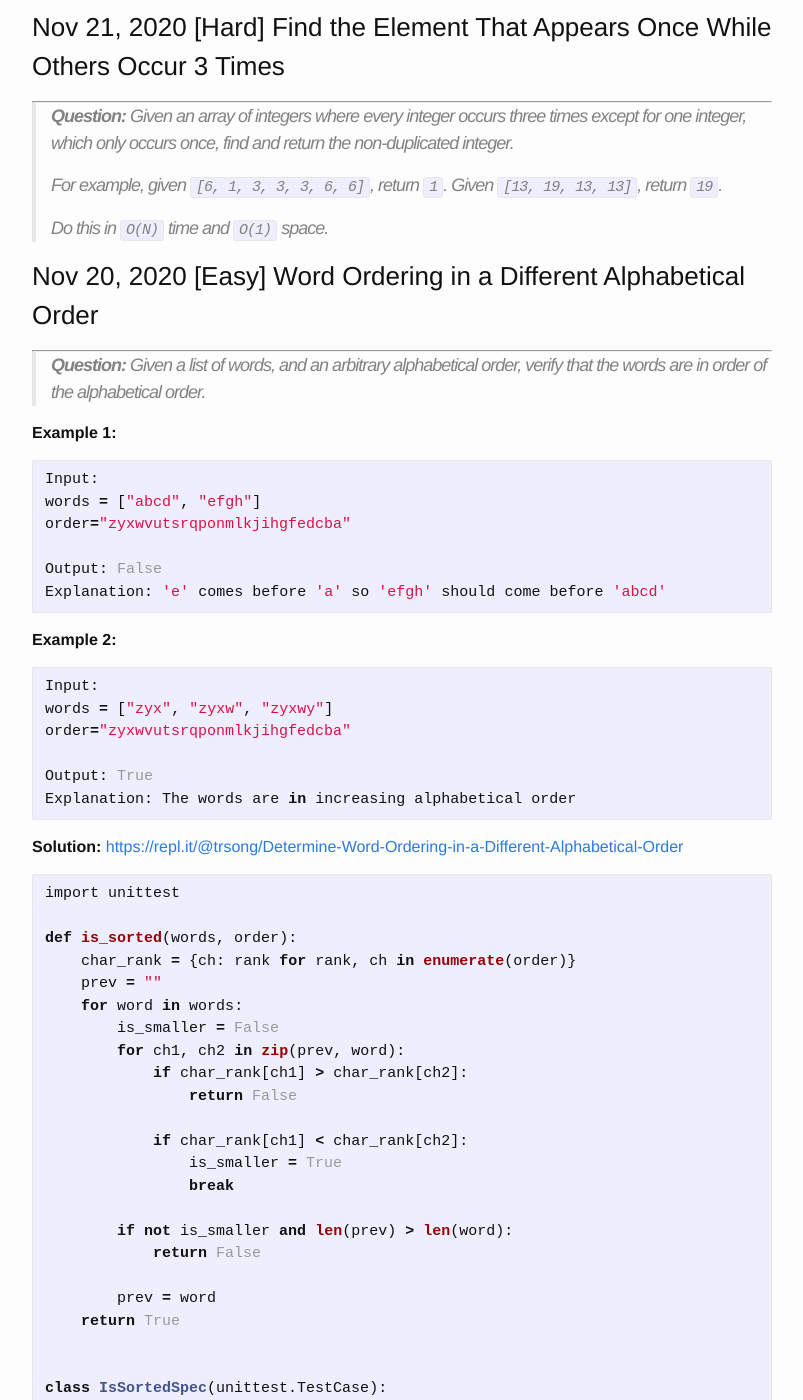
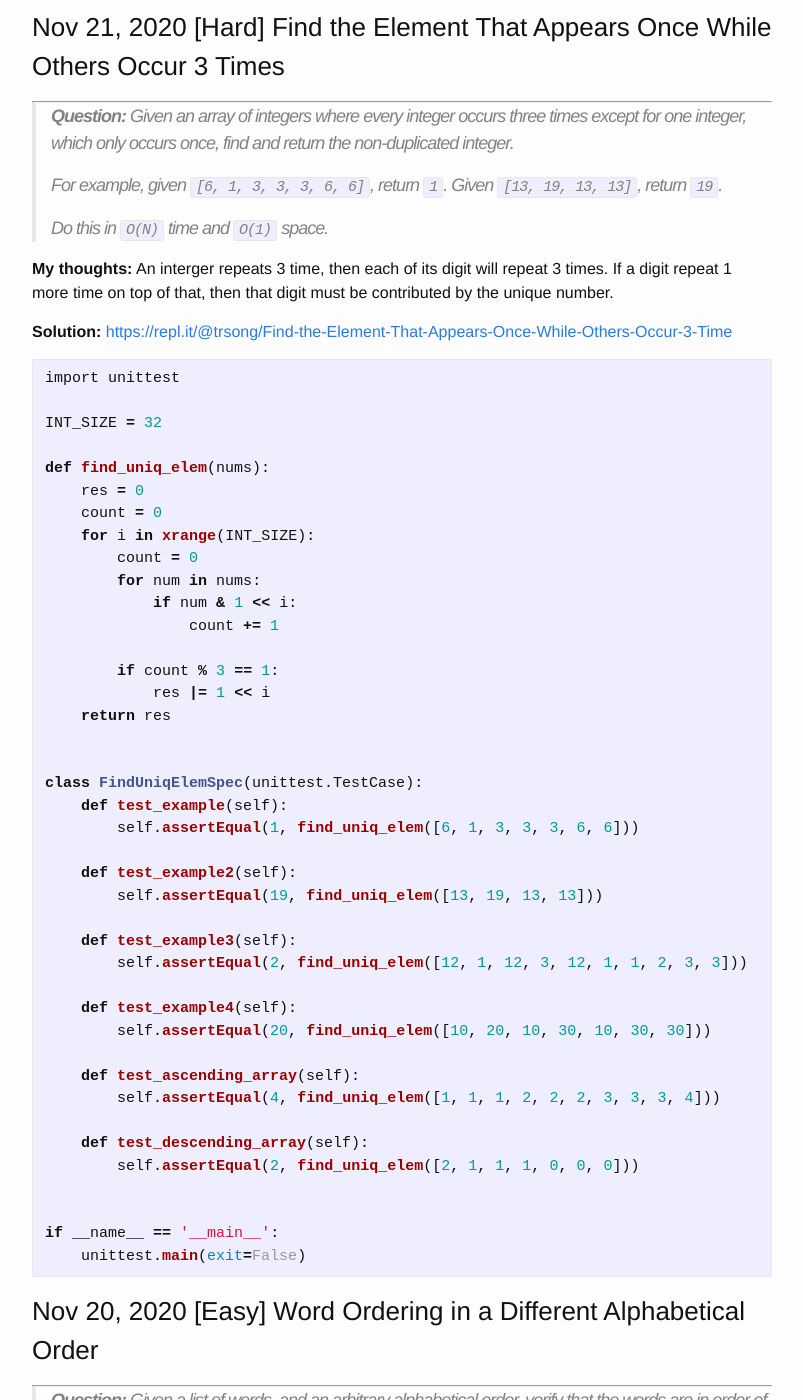
Before and after one commit to trsong/trsong.github.io, a Jekyll site: the page built from _posts/2020-11-01-DailyQuestionsAug.md, in a window 1280 px wide and 1400 px high, scrolled down 1555 px. Shown: the whole window, without its empty margins (238-1041 px from the left). Built offline with Jekyll 4.4.1, drawn with Linux system fonts in a browser that asks for light colours; some of the changed text lies outside the part shown.

Commit message:
Add solution to Nov 21 question.

````diff
--- a/_posts/2020-11-01-DailyQuestionsAug.md
+++ b/_posts/2020-11-01-DailyQuestionsAug.md
@@ -51,6 +51,51 @@ Output: []
 >
 > Do this in `O(N)` time and `O(1)` space.
 
+**My thoughts:** An interger repeats 3 time, then each of its digit will repeat 3 times. If a digit repeat 1 more time on top of that, then that digit must be contributed by the unique number.
+
+**Solution:** [https://repl.it/@trsong/Find-the-Element-That-Appears-Once-While-Others-Occur-3-Time](https://repl.it/@trsong/Find-the-Element-That-Appears-Once-While-Others-Occur-3-Time)
+```py
+import unittest
+
+INT_SIZE = 32
+
+def find_uniq_elem(nums):
+    res = 0
+    count = 0
+    for i in xrange(INT_SIZE):
+        count = 0
+        for num in nums:
+            if num & 1 << i:
+                count += 1
+
+        if count % 3 == 1:
+            res |= 1 << i
+    return res
+
+
+class FindUniqElemSpec(unittest.TestCase):
+    def test_example(self):
+        self.assertEqual(1, find_uniq_elem([6, 1, 3, 3, 3, 6, 6]))
+
+    def test_example2(self):
+        self.assertEqual(19, find_uniq_elem([13, 19, 13, 13]))
+
+    def test_example3(self):
+        self.assertEqual(2, find_uniq_elem([12, 1, 12, 3, 12, 1, 1, 2, 3, 3]))
+
+    def test_example4(self):
+        self.assertEqual(20, find_uniq_elem([10, 20, 10, 30, 10, 30, 30]))
+
+    def test_ascending_array(self):
+        self.assertEqual(4, find_uniq_elem([1, 1, 1, 2, 2, 2, 3, 3, 3, 4]))
+
+    def test_descending_array(self):
+        self.assertEqual(2, find_uniq_elem([2, 1, 1, 1, 0, 0, 0]))
+
+
+if __name__ == '__main__':
+    unittest.main(exit=False)
+```
 
 ### Nov 20, 2020 \[Easy\] Word Ordering in a Different Alphabetical Order
 ---
````
Also changed, not shown: _posts/2019-04-01-DailyQuestionsByCategory.md (+18 -0 lines).
